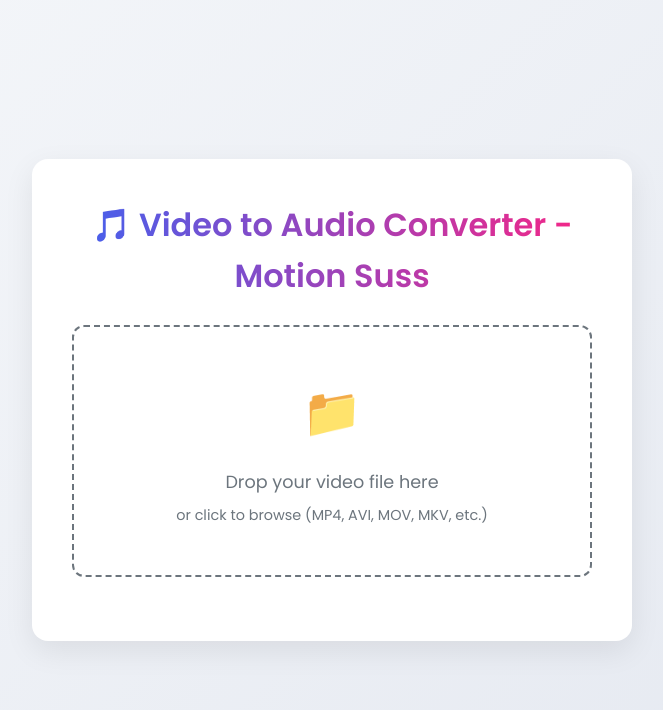
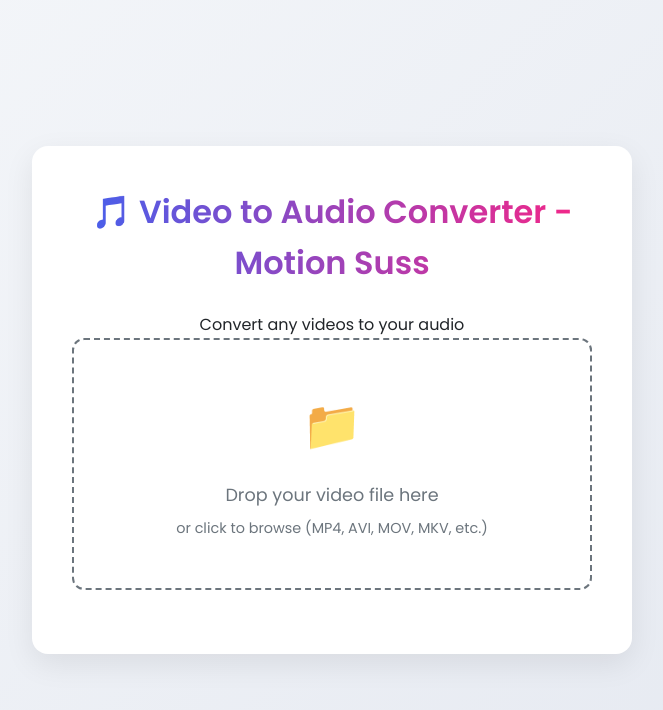
Before and after one commit to MotionSuss/Video-to-audio-converter, a plain HTML site: page index.html in a window 1280 px wide. Shown: the whole page, without its empty margins (308-971 px from the left). Drawn offline with Linux system fonts and the light colour scheme.

Commit message:
Update index.html

```diff
--- a/index.html
+++ b/index.html
@@ -3,7 +3,7 @@
 <head>
     <meta charset="UTF-8">
     <meta name="viewport" content="width=device-width, initial-scale=1.0">
-    <title>Video to MP3 Converter | Motion Suss</title>
+    <title>Video To Audio Converter</title>
     <script src="https://cdnjs.cloudflare.com/ajax/libs/ffmpeg.js/0.2.0/ffmpeg.min.js"></script>
     <link href="https://fonts.googleapis.com/css2?family=Poppins:wght@300;400;500;600;700&display=swap" rel="stylesheet">
     <style>
@@ -324,6 +324,7 @@
 <body>
     <div class="container">
         <h1>🎵 Video to Audio Converter <span style="color: var(--accent);">-Motion Suss</span></h1>
+         <p class="subtitle">Convert any videos to your audio</p>
 
         <div class="upload-area" id="uploadArea">
             <div class="upload-icon">📁</div>
```
